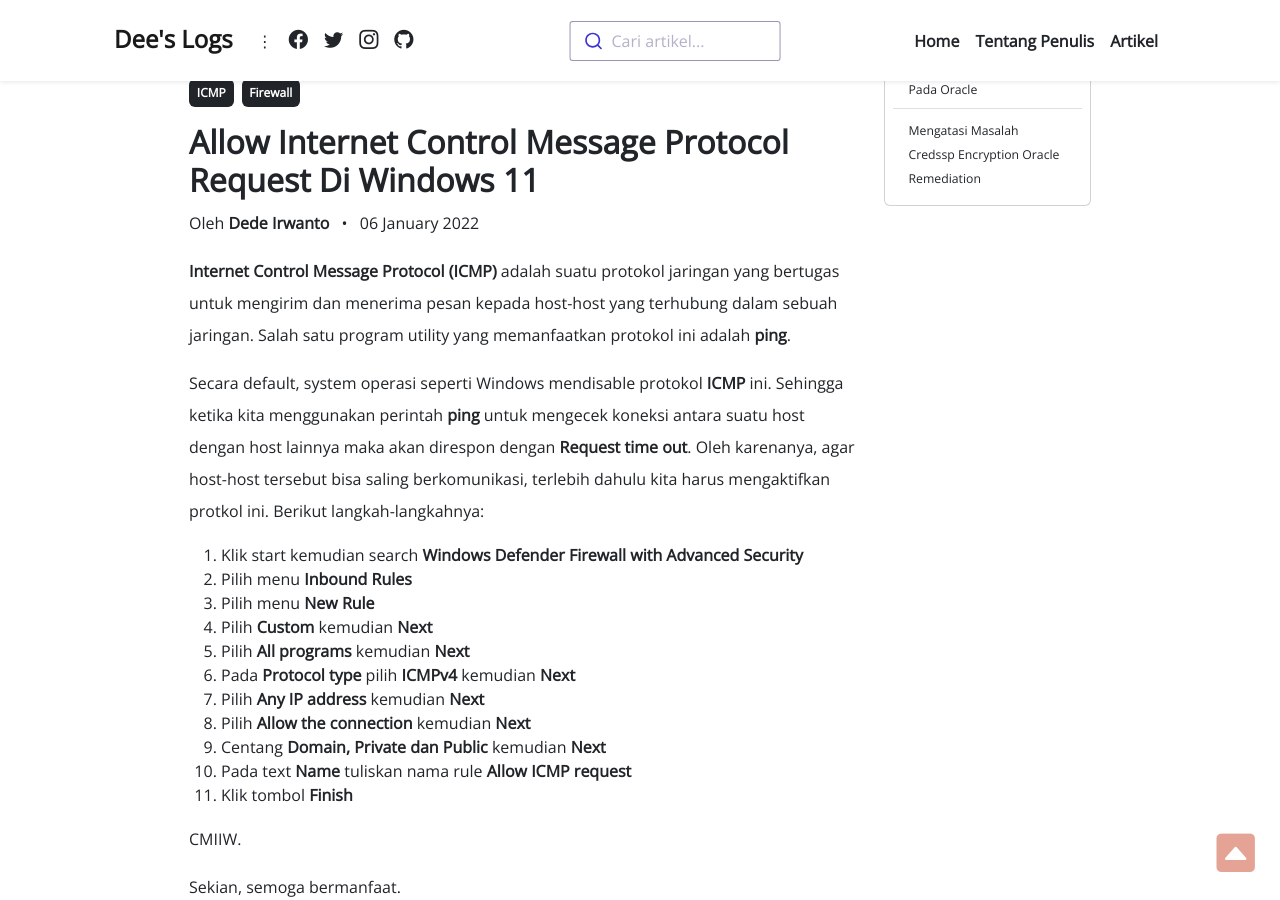
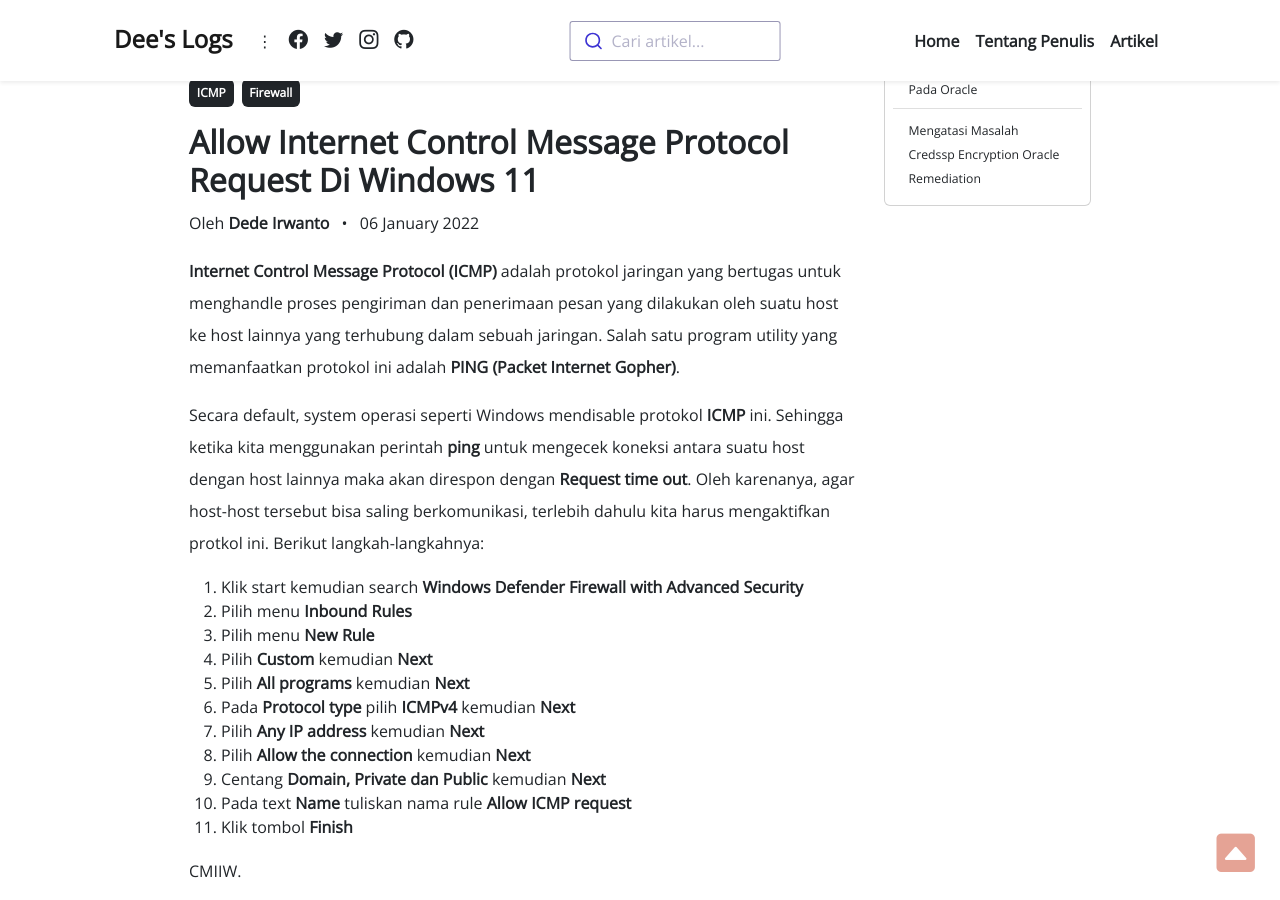
Before and after one commit to dede-irwanto/dede-irwanto.github.io, a Jekyll site: the page built from _posts/2022-01-06-allow-internet-control-message-protocol-request-di-windows-11.md, in a window 1280 px wide and 900 px high, scrolled down 429 px. Built offline with Jekyll 4.4.1, drawn with Linux system fonts in a browser that asks for light colours; nearby versions of some CDN libraries; comment, search, counter and statistics services are not loaded.

Commit message:
Update 2022-01-06-allow-internet-control-message-protocol-request-di-windows-11.md

```diff
--- a/_posts/2022-01-06-allow-internet-control-message-protocol-request-di-windows-11.md
+++ b/_posts/2022-01-06-allow-internet-control-message-protocol-request-di-windows-11.md
@@ -5,7 +5,7 @@ tags: ["ICMP", "Firewall"]
 keywords: ICMP, Firewall
 ---
 
-**Internet Control Message Protocol (ICMP)** adalah suatu protokol jaringan yang bertugas untuk mengirim dan menerima pesan kepada host-host yang terhubung dalam sebuah jaringan. Salah satu program utility yang memanfaatkan protokol ini adalah **ping**.
+**Internet Control Message Protocol (ICMP)** adalah protokol jaringan yang bertugas untuk menghandle proses pengiriman dan penerimaan pesan yang dilakukan oleh suatu host ke host lainnya yang terhubung dalam sebuah jaringan. Salah satu program utility yang memanfaatkan protokol ini adalah **PING (Packet Internet Gopher)**.
 
 Secara default, system operasi seperti Windows mendisable protokol **ICMP** ini. Sehingga ketika kita menggunakan perintah **ping** untuk mengecek koneksi antara suatu host dengan host lainnya maka akan direspon dengan **Request time out**. Oleh karenanya, agar host-host tersebut bisa saling berkomunikasi, terlebih dahulu kita harus mengaktifkan protkol ini. Berikut langkah-langkahnya:
 
```
